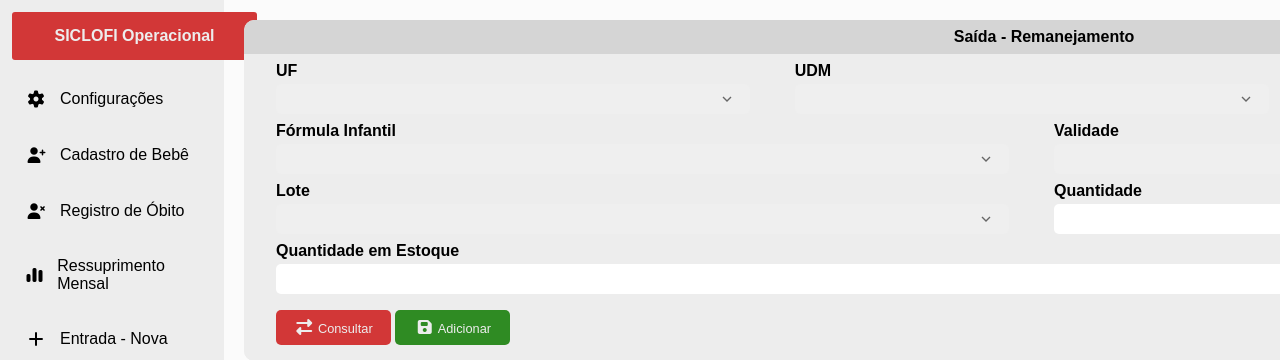
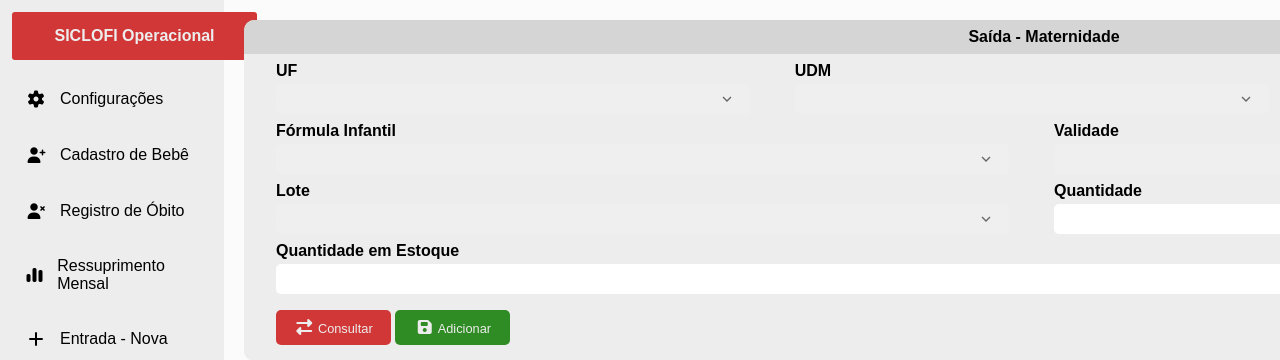
Before and after one commit to theguutti/siclofi, a PHP site: page /siclofi/pages/saidaMaternidade.php in a window 1280 px wide; the page is wider, and only the part inside the window is pictured. Shown: the top 360 px of that part. Run offline with PHP 8.4, Linux system fonts and the light colour scheme; the visitor is signed in with stand-in values (Sample User, id 1); tables that the repository leaves empty or names only in its code hold one stand-in row (values such as "Sample post"); lists and menus that the app fills with data are empty; some libraries are stand-ins or nearby versions.

Commit message:
Update saidaMaternidade.php

```diff
--- a/pages/saidaMaternidade.php
+++ b/pages/saidaMaternidade.php
@@ -150,7 +150,7 @@
             <div class="form-box active" id="new-saidaReman-form">
 
                 <div class="titulo">
-                    <label id="titulo">Saída - Remanejamento</label>
+                    <label id="titulo">Saída - Maternidade</label>
                 </div>
 
                 <div class="conteudo">
@@ -253,7 +253,7 @@
             <div class="form-box" id="search-saidaReman-form">
 
                 <div class="titulo">
-                    <label id="titulo">Saída - Consultar Remanejamento</label>
+                    <label id="titulo">Saída - Consultar Maternidade</label>
                 </div>
 
                 <div class="conteudo">
```
